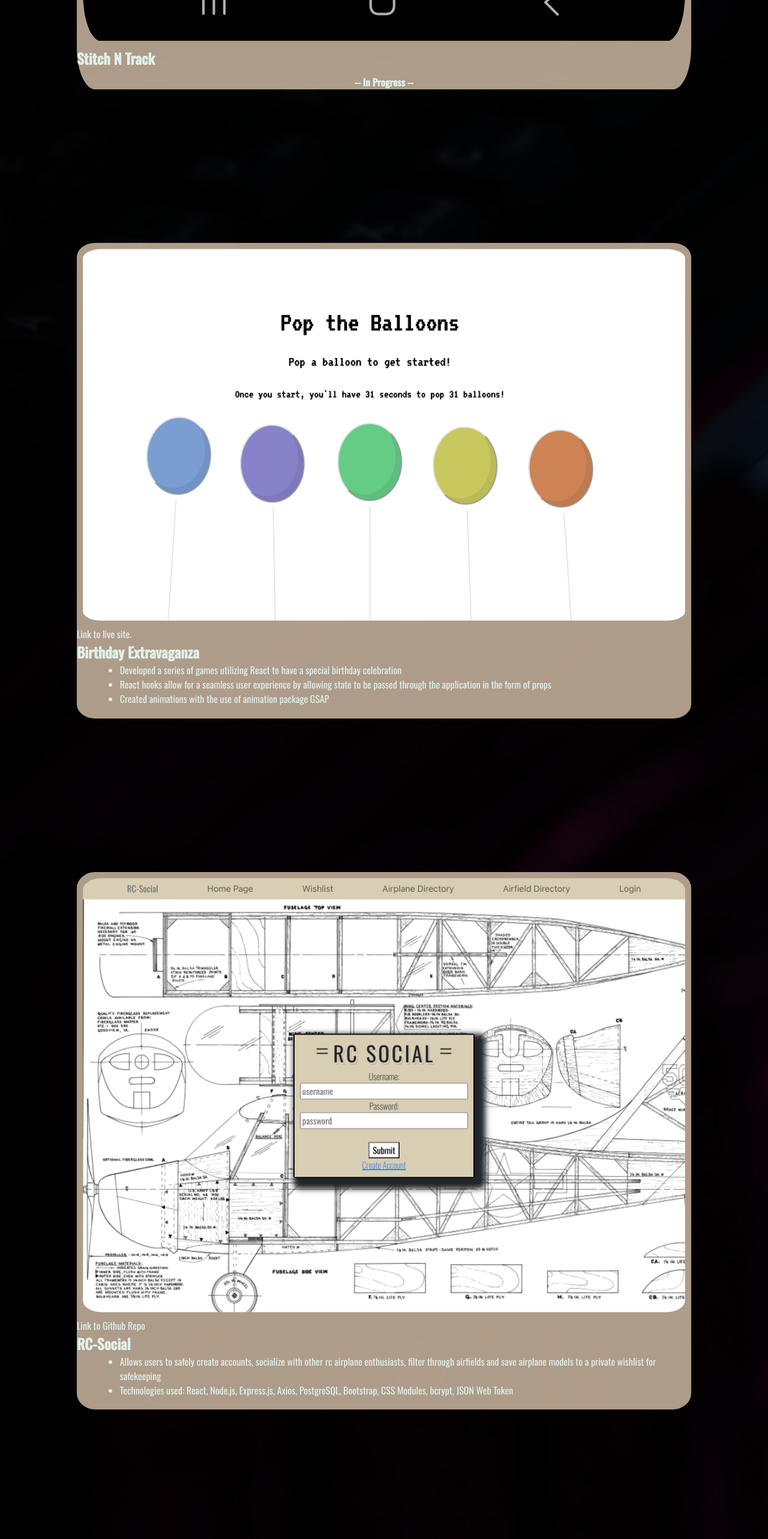
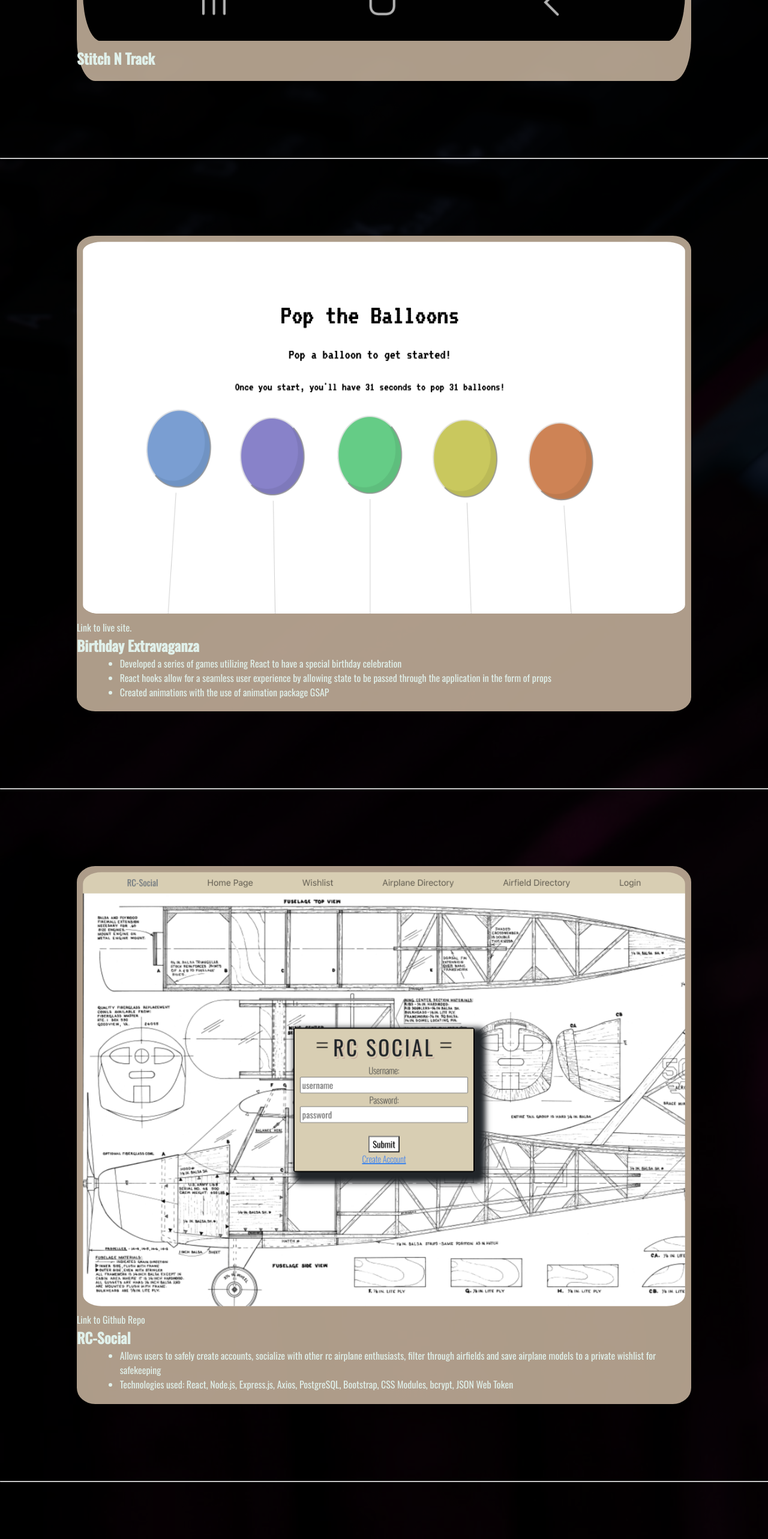
Before and after one commit to mander-pander/newPortfolio, a Next.js app: page /projects in a window 1280 px wide. Shown: the part 2440-5006 px from the top of the page at 60% size. Built offline with nearby package versions, Linux system fonts and the light colour scheme; a web font is replaced by a local one.

Commit message:
added dividers:

```diff
--- a/pages/projects.tsx
+++ b/pages/projects.tsx
@@ -18,9 +18,14 @@ export default function Projects () {
                                 className={styles.card_image}
                             />
                 <h2>Stitch N Track</h2>
-                <h4>-- In Progress --</h4>
+                <ul>
+
+                </ul>
 
             </section>
+
+            <hr className={styles.divider}></hr>
+
             <section className={styles.card}>
                             <Image
                                 alt="balloon game start"
@@ -43,6 +48,9 @@ export default function Projects () {
                     </li>
                 </ul>
             </section>
+
+            <hr className={styles.divider}></hr>
+
             <section className={styles.card}>
                         <Image
                             alt="RC-Social Home Page"
@@ -58,6 +66,9 @@ export default function Projects () {
                     <li>Technologies used: React, Node.js, Express.js, Axios, PostgreSQL, Bootstrap, CSS Modules, bcrypt, JSON Web Token</li>
                 </ul>
             </section>
+
+            <hr className={styles.divider}></hr>
+
             <section className={styles.card}>
                     <Image
                         alt="Login Page"
```
